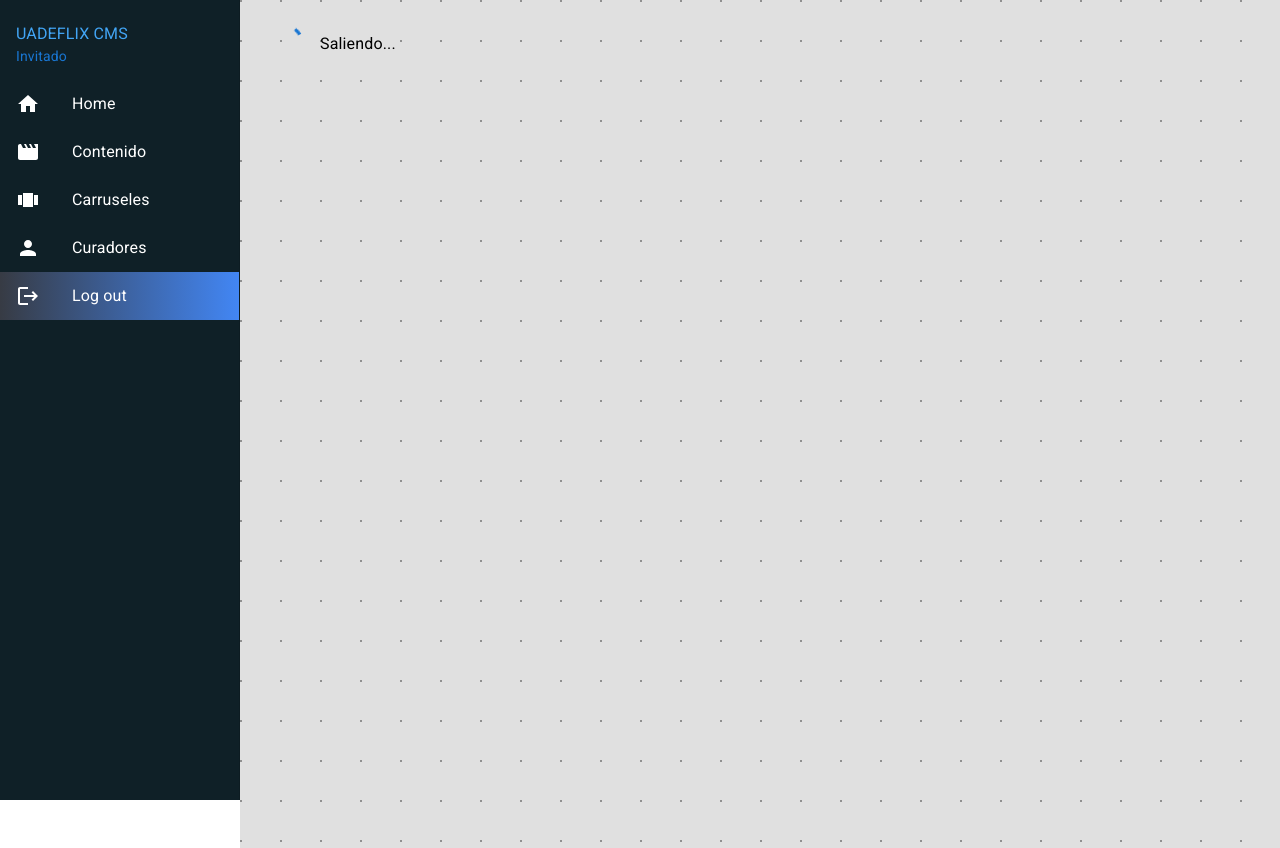
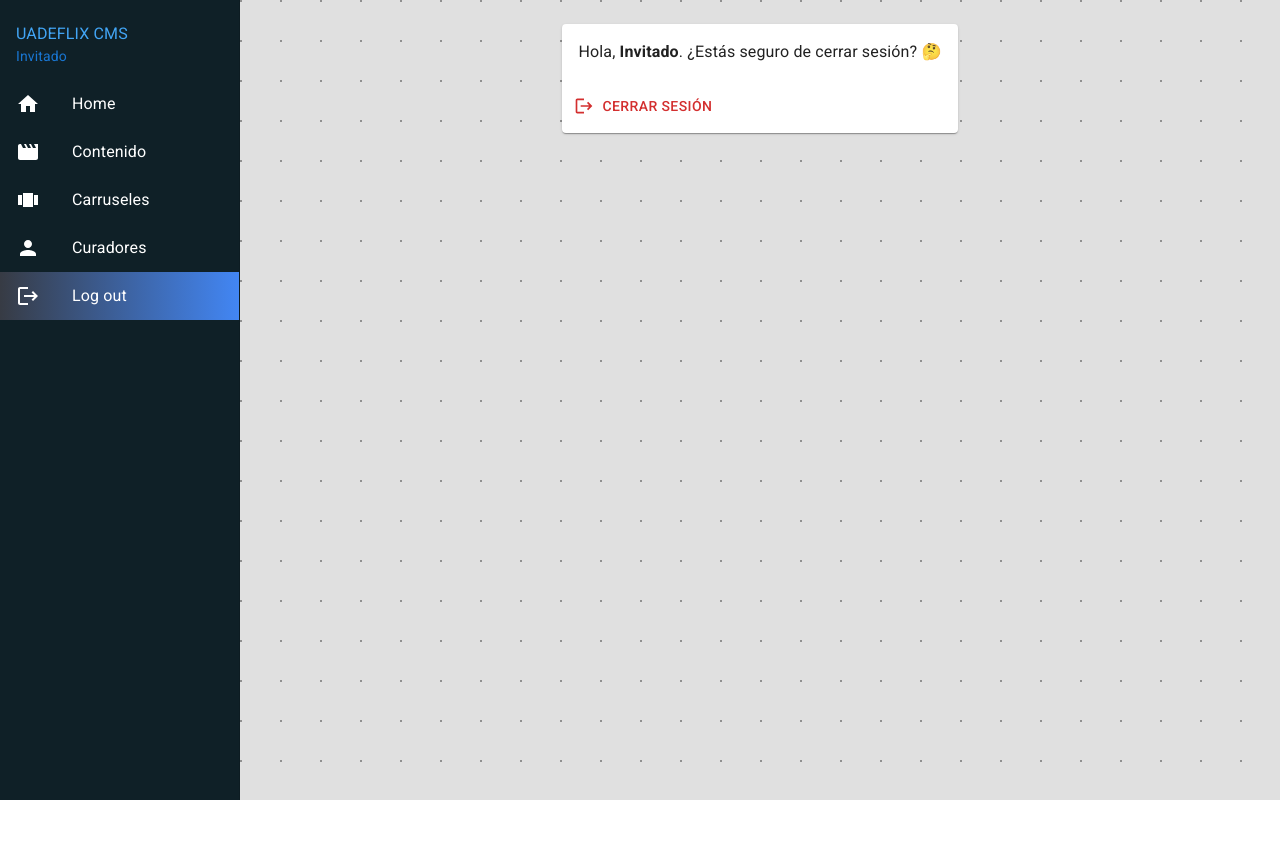
Before and after one commit to JuanQP/uade-ia-tp, a React (Vite) app in the folder client/: page /logout in a window 1280 px wide. After the commit the page ends 800 px from the top, so only its background shows below. Built offline with nearby package versions, Linux system fonts and the light colour scheme; no server answers; sample sign-in values are in the browser's storage.

Commit message:
Add layout to routes, and add logout confirmation

```diff
--- a/client/src/features/UI/Layout.jsx
+++ b/client/src/features/UI/Layout.jsx
@@ -1,3 +1,4 @@
+import { checkToken } from '@/utils';
 import { useUserContext } from '@hooks/UserContext';
 import HomeIcon from '@mui/icons-material/Home';
 import LogoutIcon from '@mui/icons-material/Logout';
@@ -9,7 +10,7 @@ import { AppBar, Box, Drawer, IconButton, List, ListItem, ListItemText, Toolbar,
 import axios from 'axios';
 import { useEffect, useState } from 'react';
 import { Helmet } from 'react-helmet-async';
-import { useLocation, useNavigate } from 'react-router-dom';
+import { Outlet, useLocation, useNavigate } from 'react-router-dom';
 import './App.css';
 import { ListItemLink } from './ListItemLink';
 
@@ -54,7 +55,7 @@ const styles = {
   },
 };
 
-export function Layout({ children }) {
+export function Layout() {
   const theme = useTheme();
   const isMdUp = useMediaQuery(theme.breakpoints.up("md"));
   const [drawerOpen, setDrawerOpen] = useState(false);
@@ -74,7 +75,9 @@ export function Layout({ children }) {
     if(nombre) {
       setUser({ nombre });
     }
-  }, []);
+    // Always check token when route changes
+    checkToken(navigate);
+  }, [location.pathname]);
 
   return (
     <Box sx={{ display: 'flex' }}>
@@ -125,14 +128,12 @@ export function Layout({ children }) {
       <Box
         component="main"
         className='bg-dots'
-        sx={{ flexGrow: 1, minHeight: '100vh', p: 3 }}
+        sx={{ flexGrow: 1, minHeight: '100vh' }}
       >
         {!isMdUp && <Toolbar />}
-        <Box sx={{display: 'flex', justifyContent: 'center'}}>
-          <Box maxWidth="lg" sx={{flex: 1}}>
-            {/* Page content is placed here */}
-            {children}
-          </Box>
+        <Box p={3}>
+          {/* Page content is displayed here */}
+          <Outlet />
         </Box>
       </Box>
     </Box>
--- a/client/src/pages/Carousel.jsx
+++ b/client/src/pages/Carousel.jsx
@@ -1,5 +1,5 @@
-import { checkToken, notification } from "@/utils";
-import { CMSTable, Layout } from "@features/UI";
+import { notification } from "@/utils";
+import { CMSTable } from "@features/UI";
 import AddIcon from '@mui/icons-material/Add';
 import { Box, Button, Typography } from "@mui/material";
 import axios from 'axios';
@@ -31,7 +31,6 @@ export function Carousel() {
   };
 
   useEffect(() => {
-    checkToken(navigate);
     fetchData();
   }, []);
 
@@ -45,7 +44,7 @@ export function Carousel() {
   }
 
   return (
-    <Layout>
+    <>
       <div style={{display: 'flex', gap: 10}}>
         <Typography sx={{fontSize: 24}}>Carruseles</Typography>
         <Button
@@ -65,6 +64,6 @@ export function Carousel() {
         url="/carousels/"
         onDelete={handleDelete}
       />
-    </Layout>
+    </>
   );
 }
--- a/client/src/pages/Content.jsx
+++ b/client/src/pages/Content.jsx
@@ -1,5 +1,5 @@
-import { checkToken, notification } from "@/utils";
-import { CMSTable, Layout } from "@features/UI";
+import { notification } from "@/utils";
+import { CMSTable } from "@features/UI";
 import AddIcon from '@mui/icons-material/Add';
 import { Box, Button, Typography } from "@mui/material";
 import axios from 'axios';
@@ -34,7 +34,6 @@ export function Content() {
   };
 
   useEffect(() => {
-    checkToken(navigate);
     fetchData();
   }, []);
 
@@ -48,7 +47,7 @@ export function Content() {
   }
 
   return (
-    <Layout>
+    <>
       <div style={{display: 'flex', gap: 10}}>
         <Typography sx={{fontSize: 24}}>Contenidos</Typography>
         <Button
@@ -68,6 +67,6 @@ export function Content() {
         url="/contents/"
         onDelete={handleDelete}
       />
-    </Layout>
+    </>
   );
 }
--- a/client/src/pages/CreateCarousel.jsx
+++ b/client/src/pages/CreateCarousel.jsx
@@ -1,6 +1,5 @@
 import { notification } from "@/utils";
 import { CarouselForm } from "@features/Carousels";
-import { Layout } from "@features/UI";
 import { Box, Paper, Typography } from "@mui/material";
 import axios from 'axios';
 import { useSnackbar } from "notistack";
@@ -35,7 +34,6 @@ export function CreateCarousel() {
   }
 
   return (
-    <Layout>
     <Box>
       <Typography sx={{fontSize: 24}}>Nuevo carrusel</Typography>
       <Paper style={styles.paper}>
@@ -45,6 +43,5 @@ export function CreateCarousel() {
         />
       </Paper>
     </Box>
-    </Layout>
   )
 }
--- a/client/src/pages/CreateContent.jsx
+++ b/client/src/pages/CreateContent.jsx
@@ -1,6 +1,5 @@
 import { notification } from "@/utils";
 import { ContentForm } from "@features/Contents";
-import { Layout } from "@features/UI";
 import { Paper, Typography } from "@mui/material";
 import axios from 'axios';
 import { useSnackbar } from "notistack";
@@ -35,7 +34,7 @@ export function CreateContent() {
   }
 
   return (
-    <Layout>
+    <>
       <Typography sx={{fontSize: 24}}>Nuevo contenido</Typography>
       <Paper style={styles.paper}>
         <ContentForm
@@ -43,6 +42,6 @@ export function CreateContent() {
           onSubmit={handleContentSubmit}
         />
       </Paper>
-    </Layout>
+    </>
   )
 }
--- a/client/src/pages/EditCarousel.jsx
+++ b/client/src/pages/EditCarousel.jsx
@@ -1,6 +1,5 @@
 import { notification } from "@/utils";
 import { CarouselForm } from "@features/Carousels";
-import { Layout } from "@features/UI";
 import { Box, CircularProgress, Paper, Typography } from "@mui/material";
 import axios from 'axios';
 import { useSnackbar } from "notistack";
@@ -55,7 +54,6 @@ export function EditCarousel() {
   }
 
   return (
-    <Layout>
     <Box>
       <Typography sx={{fontSize: 24}}>
         Editando carrusel {carousel?.title ?? 'carrusel'}
@@ -73,6 +71,5 @@ export function EditCarousel() {
         )}
       </Paper>
     </Box>
-    </Layout>
   )
 }
--- a/client/src/pages/EditContent.jsx
+++ b/client/src/pages/EditContent.jsx
@@ -1,6 +1,5 @@
 import { notification } from "@/utils";
 import { ContentForm } from "@features/Contents";
-import { Layout } from "@features/UI";
 import { Box, CircularProgress, Paper, Typography } from "@mui/material";
 import axios from 'axios';
 import { useSnackbar } from "notistack";
@@ -55,7 +54,6 @@ export function EditContent() {
   }
 
   return (
-    <Layout>
     <Box>
       <Typography sx={{fontSize: 24}}>
         Editando contenido {content?.title ?? 'contenido'}
@@ -73,6 +71,5 @@ export function EditContent() {
         )}
       </Paper>
     </Box>
-    </Layout>
   )
 }
--- a/client/src/pages/Home.jsx
+++ b/client/src/pages/Home.jsx
@@ -1,25 +1,17 @@
-import { checkToken } from "@/utils";
-import { HomeCard, Layout } from "@features/UI";
+import { HomeCard } from "@features/UI";
 import { useUserContext } from "@hooks/UserContext";
 import MovieIcon from '@mui/icons-material/Movie';
 import PersonIcon from '@mui/icons-material/Person';
 import ViewCarouselIcon from '@mui/icons-material/ViewCarousel';
 import { Card, CardContent, Typography } from "@mui/material";
 import Grid from "@mui/material/Unstable_Grid2";
-import { useEffect } from "react";
-import { useNavigate } from "react-router-dom";
 
 export function Home() {
 
-  const navigate = useNavigate();
   const { user } = useUserContext();
 
-  useEffect(() => {
-    checkToken(navigate);
-  }, []);
-
   return (
-    <Layout>
+    <>
       <Typography variant="h4">
         Sistema de Gestión de Contenidos
       </Typography>
@@ -54,6 +46,6 @@ export function Home() {
           </HomeCard>
         </Grid>
       </Grid>
-    </Layout>
+    </>
   );
 }
--- a/client/src/pages/Logout.jsx
+++ b/client/src/pages/Logout.jsx
@@ -1,15 +1,14 @@
-import { Layout } from "@features/UI";
 import { useUserContext } from "@hooks/UserContext";
-import { Box, CircularProgress, Typography } from "@mui/material";
+import LogoutIcon from '@mui/icons-material/Logout';
+import { Box, Button, Card, CardActions, CardContent, Typography } from "@mui/material";
 import axios from "axios";
-import { useEffect } from "react";
 import { useLocation, useNavigate } from "react-router-dom";
 
 const styles = {
   box: {
     display: 'flex',
+    justifyContent: 'center',
     alignItems: 'center',
-    gap: '1em',
   },
 }
 
@@ -17,10 +16,9 @@ export function Logout() {
 
   const navigate = useNavigate();
   const location = useLocation();
-  const { setUser } = useUserContext();
+  const { user, setUser } = useUserContext();
 
-  useEffect(() => {
-    const logout = async () => {
+  async function handleLogoutClick() {
     try {
       await axios.post('/api/logout');
       localStorage.removeItem('token');
@@ -32,17 +30,26 @@ export function Logout() {
     } catch (error) {
       console.error(error);
     }
-    };
-
-    logout();
-  }, []);
+  }
 
   return (
-    <Layout>
     <Box style={styles.box}>
-        <CircularProgress />
-        <Typography>Saliendo...</Typography>
+      <Card sx={{ minWidth: '25vw' }}>
+        <CardContent>
+          <Typography>
+            Hola, <strong>{user.nombre}</strong>. ¿Estás seguro de cerrar sesión? 🤔
+          </Typography>
+        </CardContent>
+        <CardActions>
+          <Button
+            color="error"
+            startIcon={<LogoutIcon />}
+            onClick={handleLogoutClick}
+          >
+            Cerrar sesión
+          </Button>
+        </CardActions>
+      </Card>
     </Box>
-    </Layout>
   )
 }
```
Also changed, not shown: client/src/pages/Register.jsx (+4 -9 lines), client/src/routes.jsx (+7 -0 lines). Lines whose indentation alone changed are shown as unchanged.
